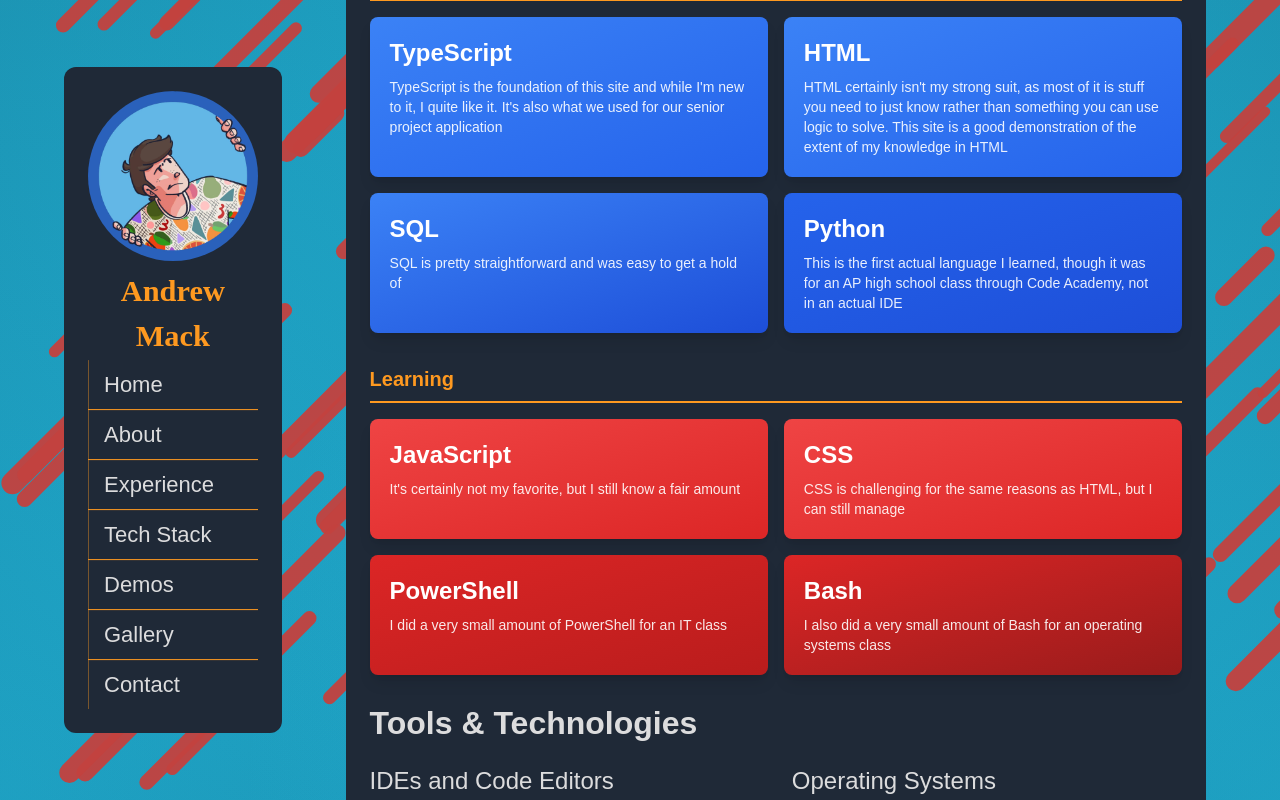
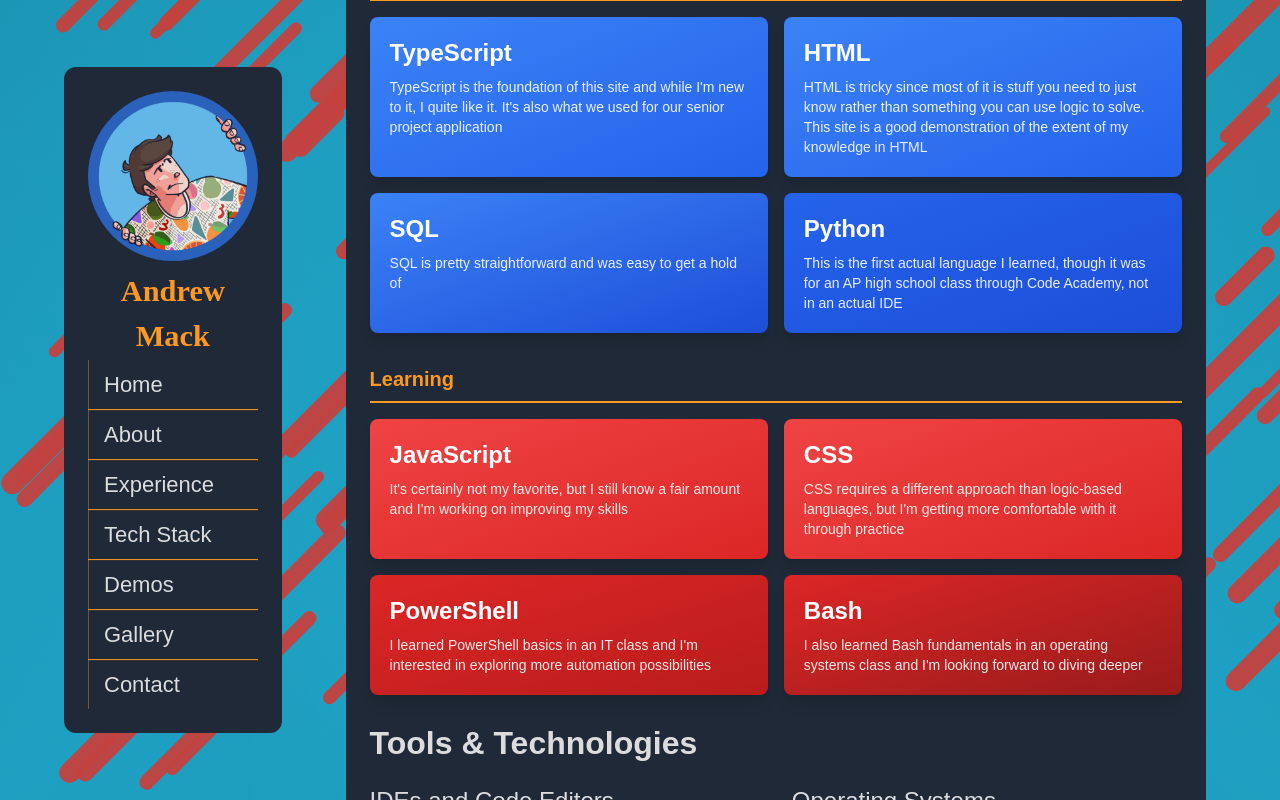
Before and after one commit to A-Mack27/Andrew-Mack-Resume, a React (Vite) app: page / in a window 1280 px wide. Both pictures are taken after a click on the button "learned". Shown: the part 537-1337 px from the top of the page. Built offline with nearby package versions, Linux system fonts and the light colour scheme.

Commit message:
Tech stack description changes - Made the tone of the "learning" section more positive

```diff
--- a/src/pages/Education.tsx
+++ b/src/pages/Education.tsx
@@ -30,7 +30,7 @@ export default function Education() {
             </div>
             <div className="bg-gradient-to-br from-blue-500 to-blue-600 p-5 rounded-lg shadow-lg hover:shadow-xl transition-shadow">
               <h4 className="font-bold text-2xl text-white mb-2">HTML</h4>
-              <p className="text-sm text-white/90">HTML certainly isn't my strong suit, as most of it is stuff you need to just know rather than something you can use logic to solve. This site is a good demonstration of the extent of my knowledge in HTML</p>
+              <p className="text-sm text-white/90">HTML is tricky since most of it is stuff you need to just know rather than something you can use logic to solve. This site is a good demonstration of the extent of my knowledge in HTML</p>
             </div>
             <div className="bg-gradient-to-br from-blue-500 to-blue-700 p-5 rounded-lg shadow-lg hover:shadow-xl transition-shadow">
               <h4 className="font-bold text-2xl text-white mb-2">SQL</h4>
@@ -48,19 +48,19 @@ export default function Education() {
           <div className="grid grid-cols-1 md:grid-cols-2 gap-4">
             <div className="bg-gradient-to-br from-red-500 to-red-600 p-5 rounded-lg shadow-lg hover:shadow-xl transition-shadow">
               <h4 className="font-bold text-2xl text-white mb-2">JavaScript</h4>
-              <p className="text-sm text-white/90">It's certainly not my favorite, but I still know a fair amount</p>
+              <p className="text-sm text-white/90">It's certainly not my favorite, but I still know a fair amount and I'm working on improving my skills</p>
             </div>
             <div className="bg-gradient-to-br from-red-500 to-red-600 p-5 rounded-lg shadow-lg hover:shadow-xl transition-shadow">
               <h4 className="font-bold text-2xl text-white mb-2">CSS</h4>
-              <p className="text-sm text-white/90">CSS is challenging for the same reasons as HTML, but I can still manage</p>
+              <p className="text-sm text-white/90">CSS requires a different approach than logic-based languages, but I'm getting more comfortable with it through practice</p>
             </div>
             <div className="bg-gradient-to-br from-red-600 to-red-700 p-5 rounded-lg shadow-lg hover:shadow-xl transition-shadow">
               <h4 className="font-bold text-2xl text-white mb-2">PowerShell</h4>
-              <p className="text-sm text-white/90">I did a very small amount of PowerShell for an IT class</p>
+              <p className="text-sm text-white/90">I learned PowerShell basics in an IT class and I'm interested in exploring more automation possibilities</p>
             </div>
             <div className="bg-gradient-to-br from-red-600 to-red-800 p-5 rounded-lg shadow-lg hover:shadow-xl transition-shadow">
               <h4 className="font-bold text-2xl text-white mb-2">Bash</h4>
-              <p className="text-sm text-white/90">I also did a very small amount of Bash for an operating systems class</p>
+              <p className="text-sm text-white/90">I also learned Bash fundamentals in an operating systems class and I'm looking forward to diving deeper</p>
             </div>
           </div>
         </div>
```
